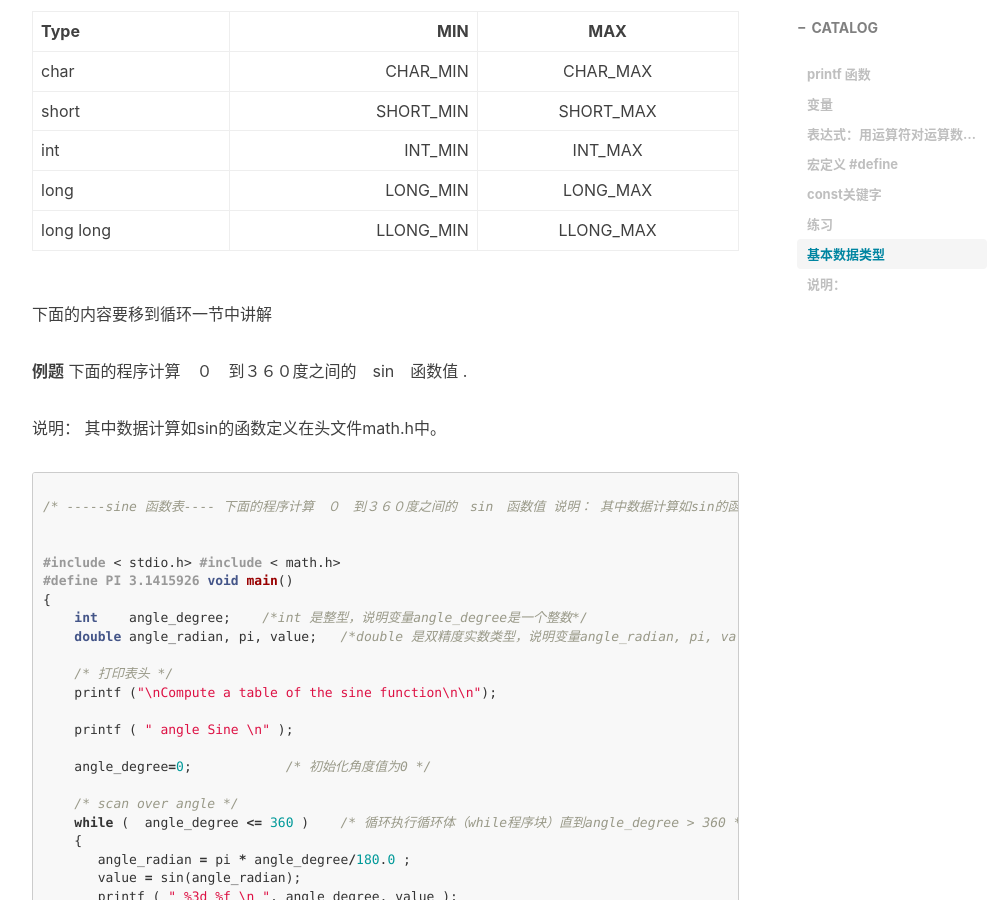
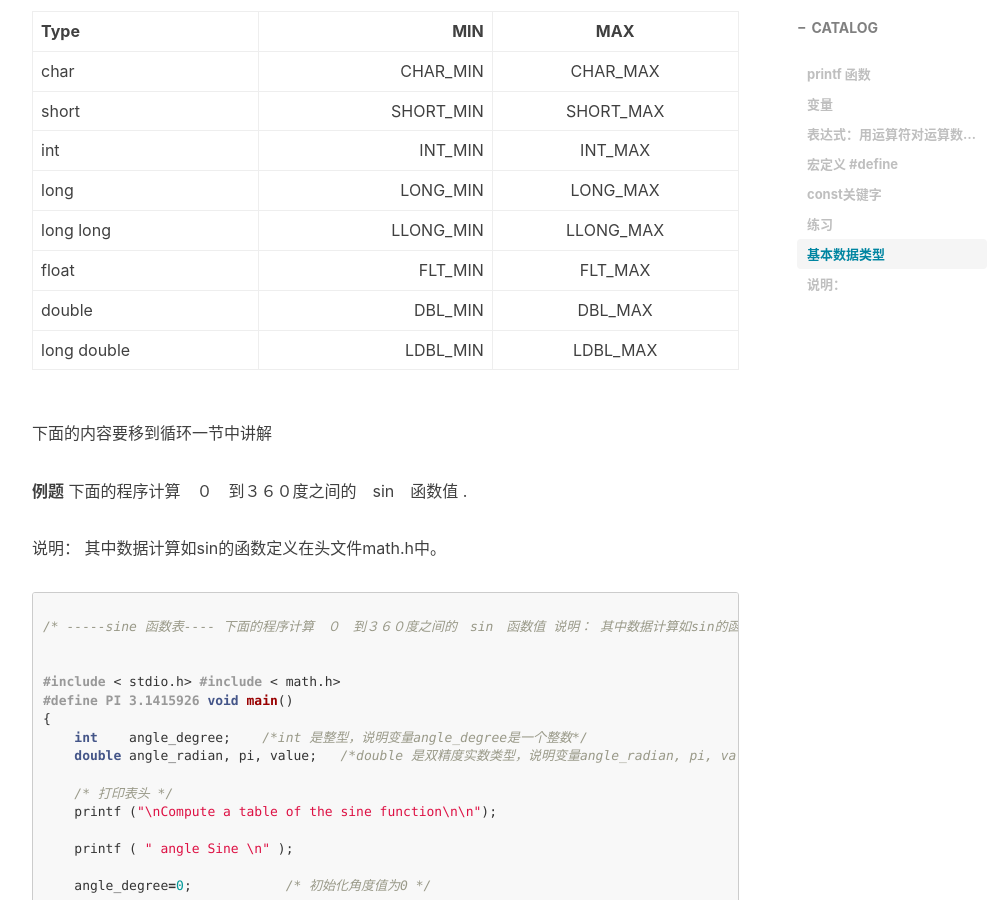
Before and after one commit to xuepro/xuepro.github.io, a Jekyll site: the page built from _posts/2017-10-30-2.C语言教程-我们来计算吧.md, in a window 1280 px wide and 900 px high, scrolled down 9156 px. Shown: the whole window, without its empty margins (233-1239 px from the left). Built offline with Jekyll 4.4.1, drawn with Linux system fonts in a browser that asks for light colours; nearby versions of some CDN libraries; comment, search, counter and statistics services are not loaded.

Commit message:
Update 2017-10-30-2.C语言教程-我们来计算吧.md

```diff
--- a/_posts/2017-10-30-2.C语言教程-我们来计算吧.md
+++ b/_posts/2017-10-30-2.C语言教程-我们来计算吧.md
@@ -362,8 +362,9 @@ unsigned int positiveInteger; //unsigned int表示无符号整型
 | int         |  INT_MIN  |   INT_MAX  |
 | long        |  LONG_MIN |   LONG_MAX |
 | long long   | LLONG_MIN |  LLONG_MAX |
-
-
+| float       |  FLT_MIN  |   FLT_MAX  |
+| double      |  DBL_MIN  |    DBL_MAX |
+| long double |  LDBL_MIN |  LDBL_MAX |
 
 
 
```
